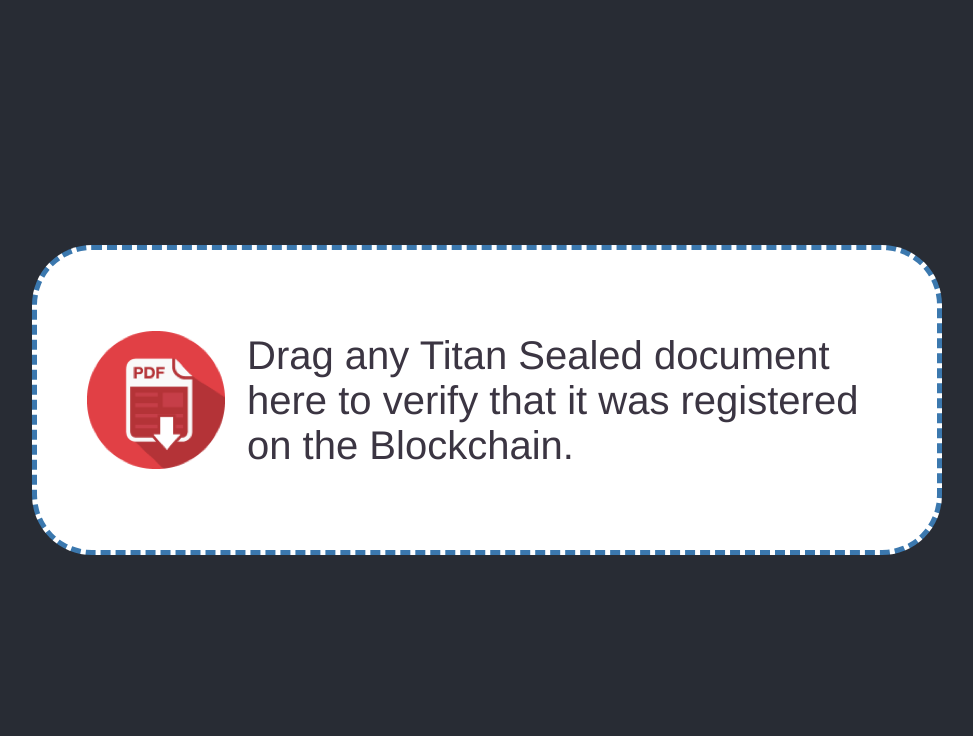
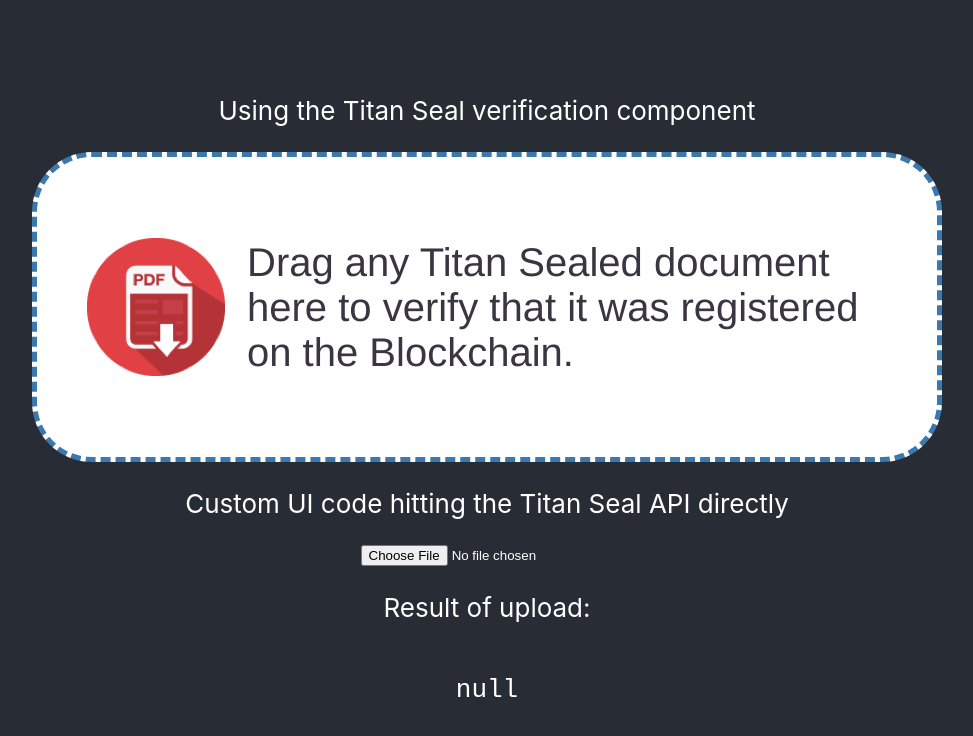
Before and after one commit to nlitwin/customer-app-nl, a React (Create React App) app: page / in a window 1280 px wide. Shown: the top 736 px of the page, without its empty margins (153-1126 px from the left). Built offline with nearby package versions, Linux system fonts and the light colour scheme; a web font is replaced by a local one.

Commit message:
Add example hitting API directly

```diff
--- a/src/App.js
+++ b/src/App.js
@@ -1,11 +1,45 @@
-// import { useState } from "react"
+import { useState } from "react"
 import "./App.css"
 
 function App() {
+  const [result, setResult] = useState(null)
+  const apiKey = "80569edbdcd93e9f8e3660c17de9f3e8"
+  const clientId = "utahcounty.gov"
+  const handleChange = async (e) => {
+    const file = e.target.files[0]
+    console.log(e.target.files[0])
+    const data = new FormData()
+    data.append("file", file)
+    try {
+      setResult(null)
+      const response = await fetch("https://titanstage.herokuapp.com/v2/seals/verify", {
+        method: "POST",
+        mode: "cors",
+        headers: {
+          "X-API-Key": apiKey,
+          "X-Client-Id": clientId,
+        },
+        body: data,
+      })
+
+      const jsonResponse = await response.json()
+      console.log(jsonResponse)
+      setResult(jsonResponse)
+    } catch (e) {
+      setResult(e)
+      console.error(e)
+    }
+  }
+
   return (
     <div className="App">
       <header className="App-header">
-        <div id="titan-seal-verify" data-api-key="123" data-client-id="titanseal.com" data-env="staging"></div>
+        <p>Using the Titan Seal verification component</p>
+        <div id="titan-seal-verify" data-api-key={apiKey} data-client-id={clientId} data-env="staging"></div>
+        <p>Custom UI code hitting the Titan Seal API directly</p>
+        <input type="file" onChange={handleChange} />
+        <p>Result of upload:</p>
+        <pre>{JSON.stringify(result, null, 2)}</pre>
       </header>
     </div>
   )
```
